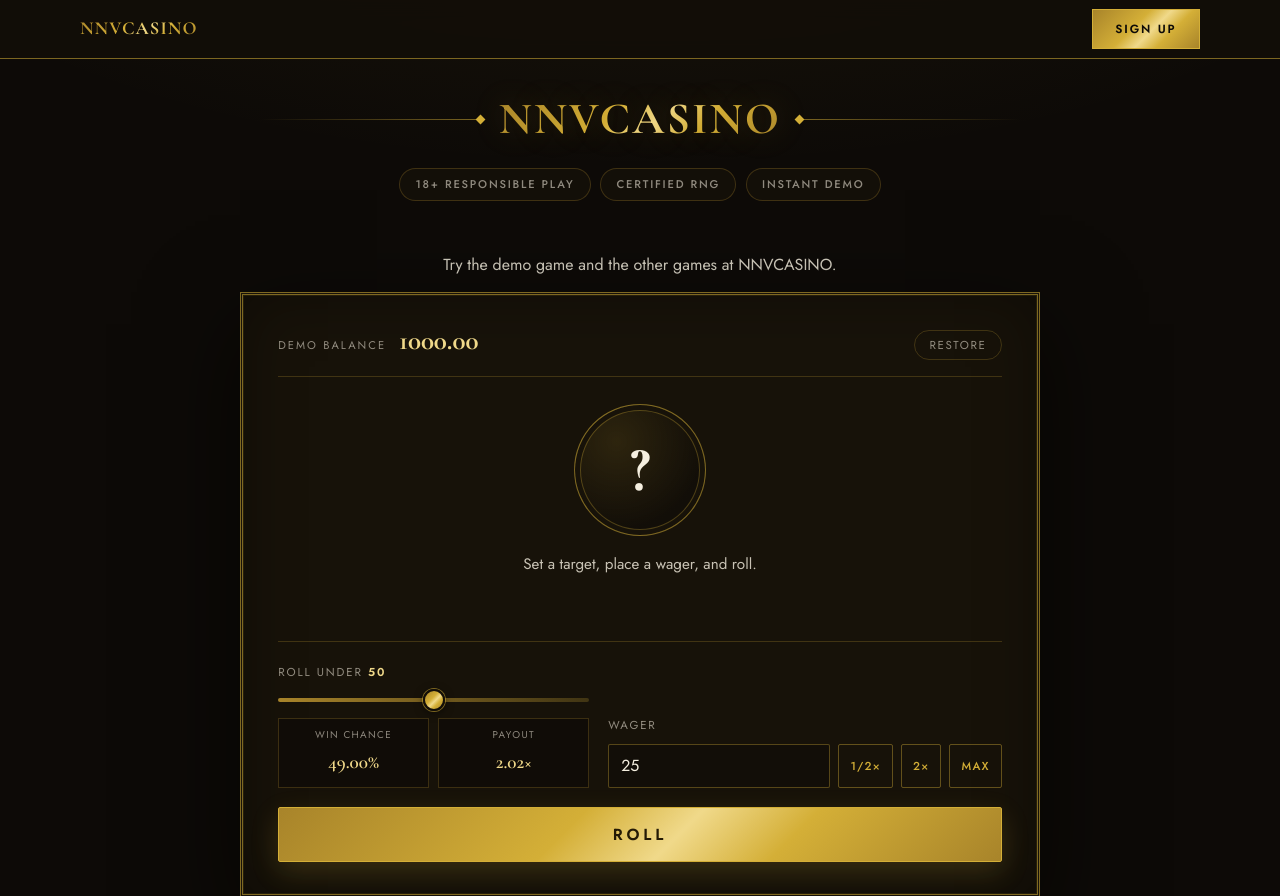
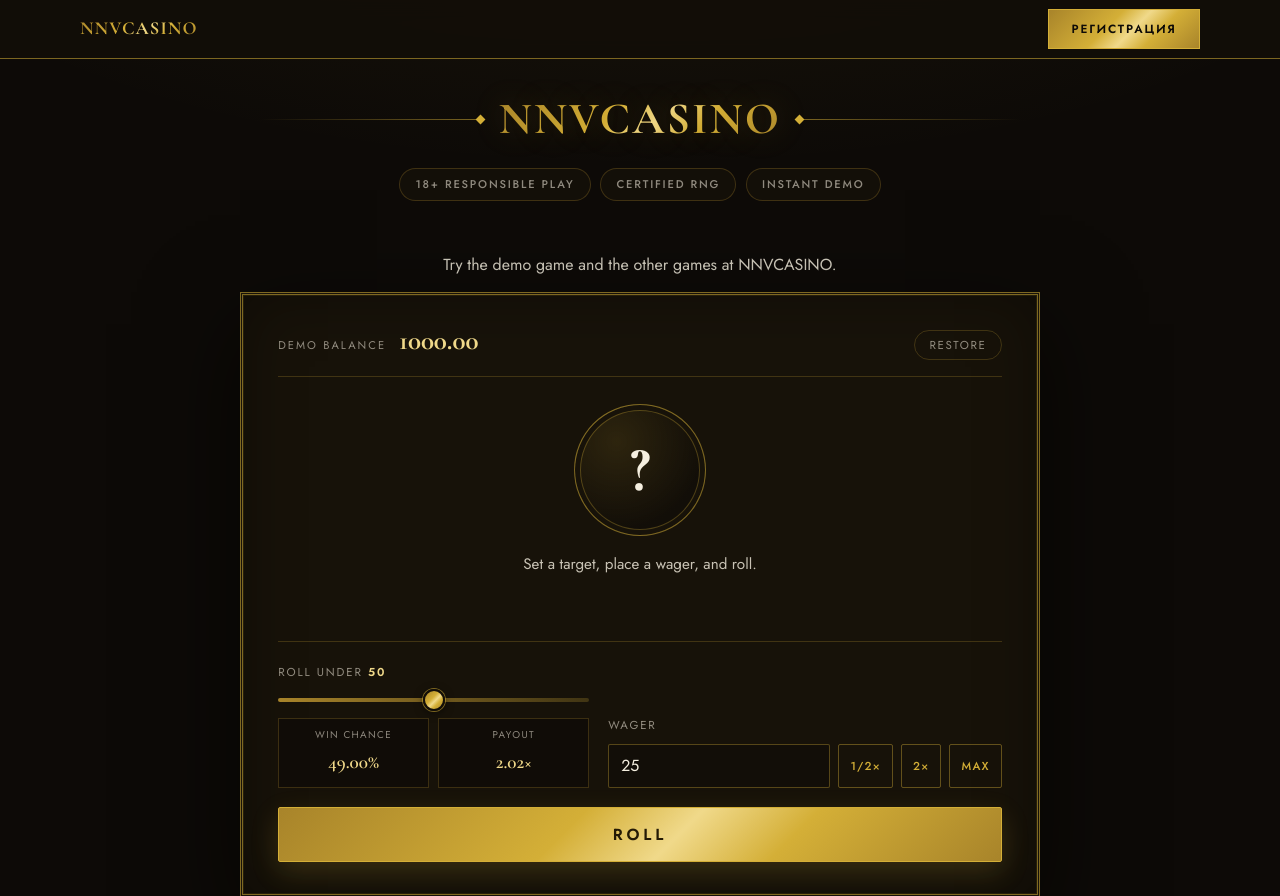
Before and after one commit to ifaperotuv882/nnv-casino-48, a plain HTML site: page index.html in a window 1280 px wide. Shown: the top 896 px of the page. Drawn offline with nearby package versions, Linux system fonts and the light colour scheme.

Commit message:
Localize sticky CTA buttons (bg)

```diff
--- a/index.html
+++ b/index.html
@@ -201,7 +201,7 @@
 
     <div class="rl-rail-87b62d33">
     <span class="rl-rail-brand-87b62d33">NNVCASINO</span>
-    <a class="rl-rail-go-87b62d33" data-cta="primary" href="https://nnvcasino-bg.com/" target="_blank" rel="noopener">Sign up</a>
+    <a class="rl-rail-go-87b62d33" data-cta="primary" href="https://nnvcasino-bg.com/" target="_blank" rel="noopener">Регистрация</a>
 </div>
 
 
```
